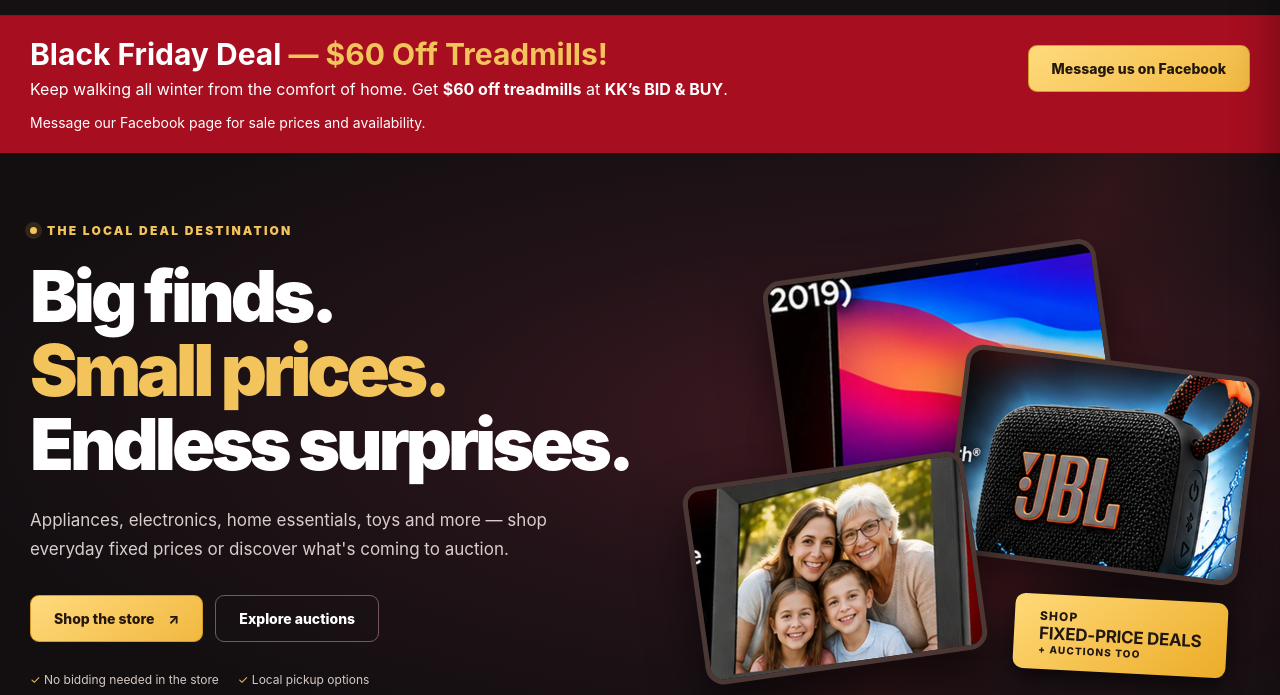
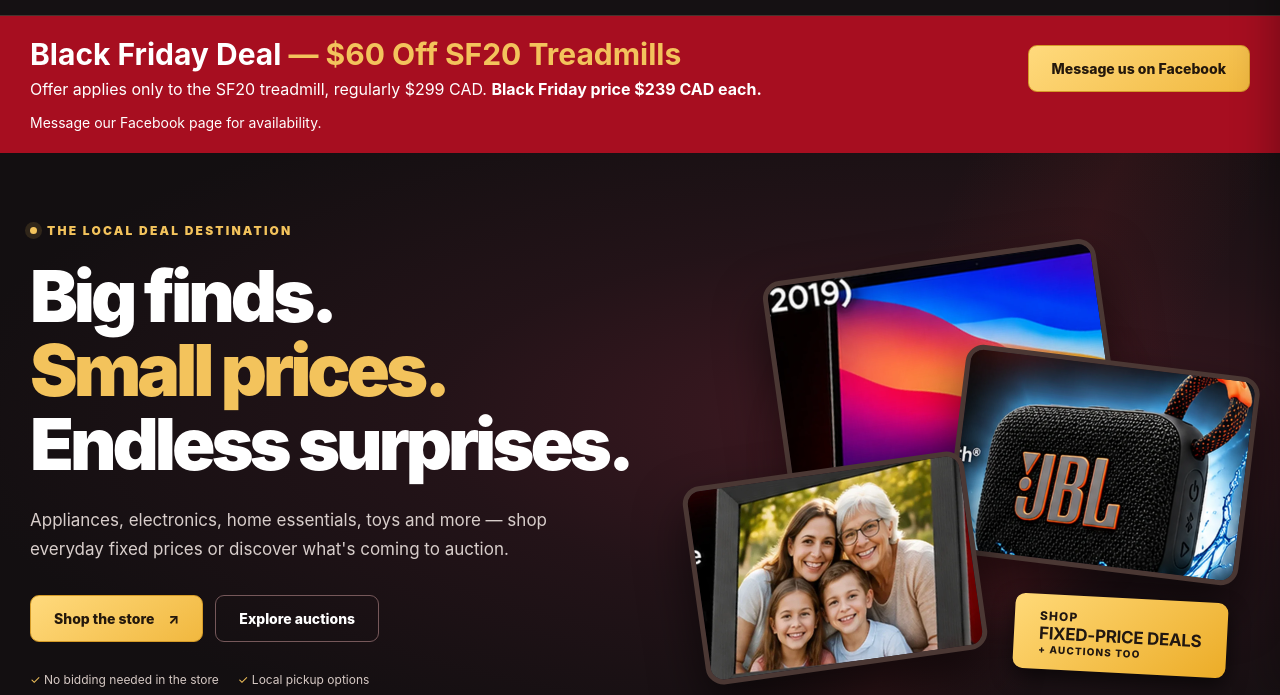
Before and after one commit to KelleY5355/kks-bid-and-buy, a plain HTML site: page index.html in a window 1280 px wide. Shown: the part 105-800 px from the top of the page. Drawn offline with Linux system fonts and the light colour scheme.

Commit message:
Limit Black Friday treadmill discount to the SF20

```diff
--- a/index.html
+++ b/index.html
@@ -32,11 +32,11 @@
  <section id="black-friday-treadmills" aria-labelledby="black-friday-treadmills-title">
   <div class="shell black-friday-offer">
    <div>
-    <h2 id="black-friday-treadmills-title">Black Friday Deal <span>— $60 Off Treadmills!</span></h2>
-    <p>Keep walking all winter from the comfort of home. Get <strong>$60 off treadmills</strong> at <strong>KK’s BID &amp; BUY</strong>.</p>
+    <h2 id="black-friday-treadmills-title">Black Friday Deal <span>— $60 Off SF20 Treadmills</span></h2>
+    <p>Offer applies only to the SF20 treadmill, regularly $299 CAD. <strong>Black Friday price $239 CAD each.</strong></p>
    </div>
    <a class="button button-gold" href="https://www.facebook.com/share/19fpamtz1H/" target="_blank" rel="noopener noreferrer">Message us on Facebook</a>
-   <p class="black-friday-details">Message our Facebook page for sale prices and availability.</p>
+   <p class="black-friday-details">Message our Facebook page for availability.</p>
   </div>
  </section>
  <section class="hero" id="home">
--- a/listings.js
+++ b/listings.js
@@ -465,7 +465,7 @@ window.KK_LISTINGS = [
   {
     "id": "sf20-treadmill",
     "title": "SF20 Treadmill",
-    "price": "$299",
+    "price": "$239",
     "type": "Shop",
     "status": "Live",
     "category": "Fitness & Outdoors",
```
